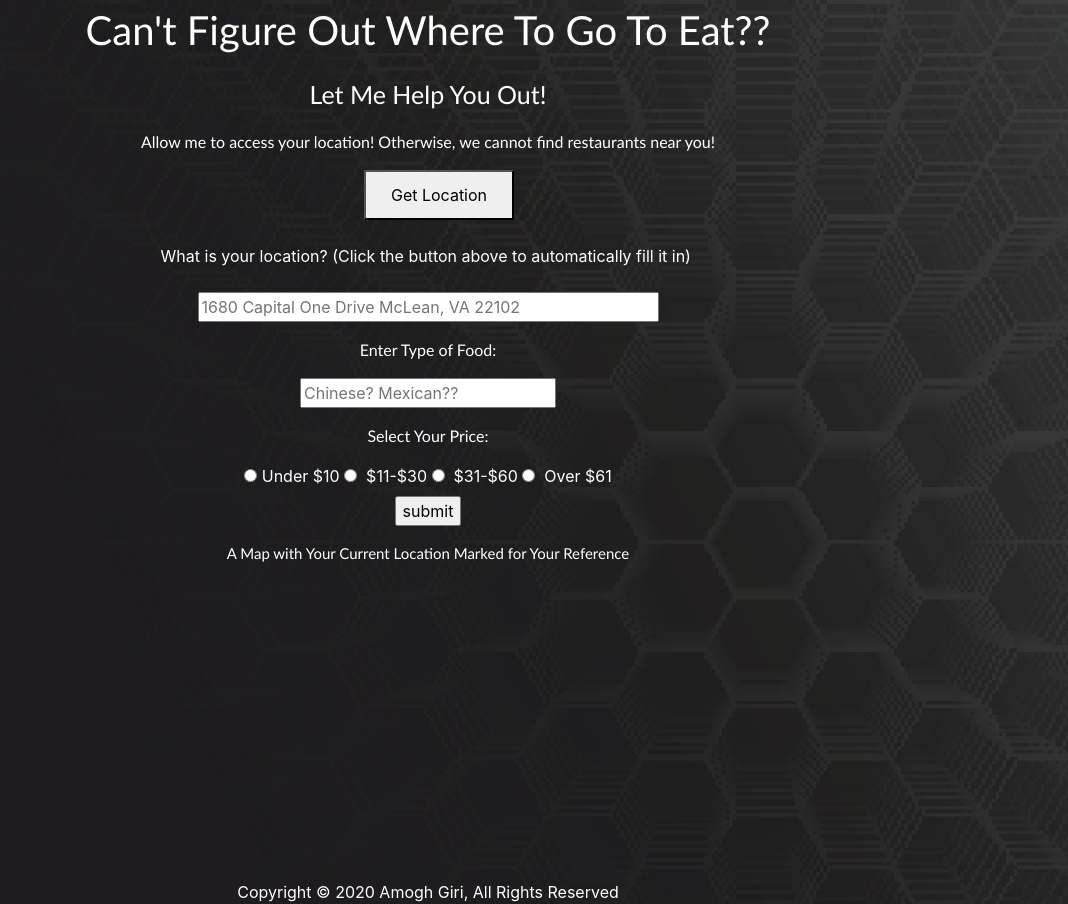
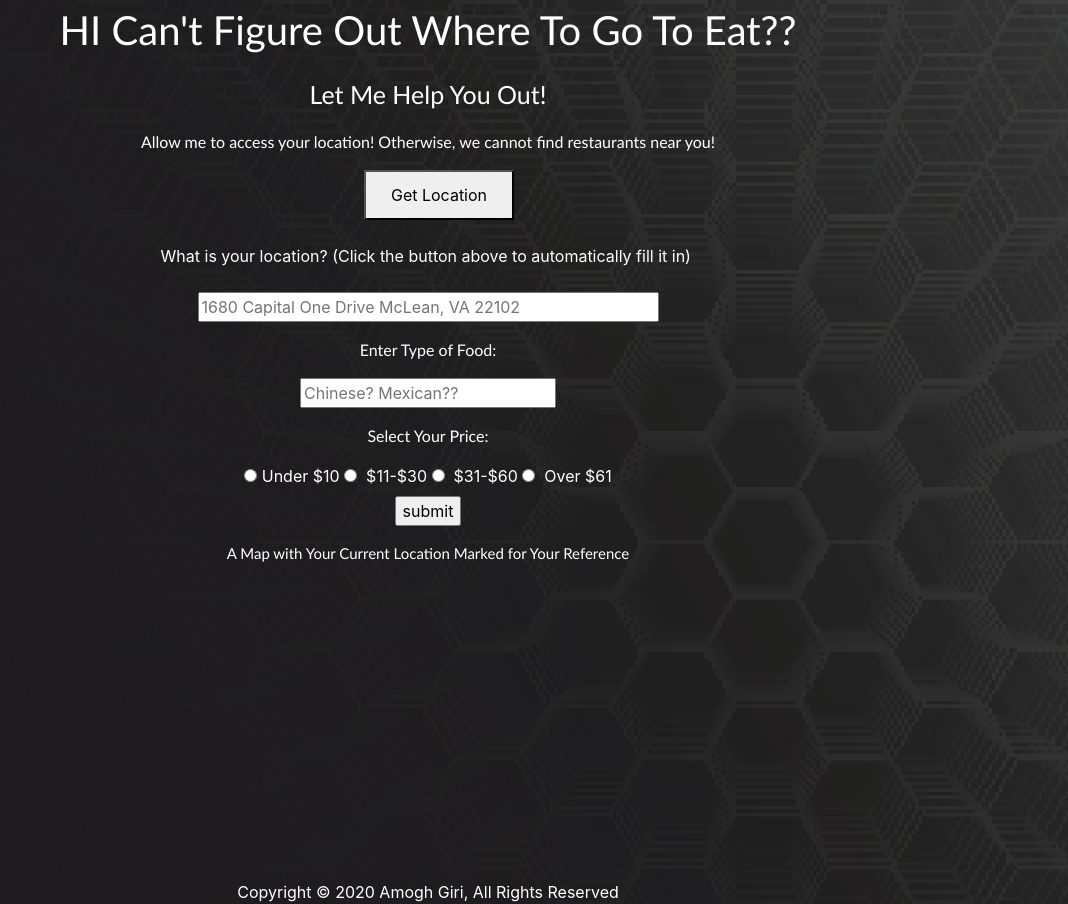
Before and after one commit to Amgg12301/Restaurant-Flask-App, a plain HTML site: page index.html in a window 1280 px wide. Shown: the whole page, without its empty margins (212-1280 px from the left). Drawn offline with nearby package versions, Linux system fonts and the light colour scheme.

Commit message:
Update index.html

```diff
--- a/index.html
+++ b/index.html
@@ -35,7 +35,7 @@ label {
 </head>
 <body>
 
-<p style="font-family:optima;color:white;size:10;font-size:40px">Can't Figure Out Where To Go To Eat??</p>
+<p style="font-family:optima;color:white;size:10;font-size:40px">HI Can't Figure Out Where To Go To Eat??</p>
 <p style="font-family:optima;color:white;size:10;font-size:25px">Let Me Help You Out!</p>
     <p style="font-family:optima;color:white;size:10" align = "center">Allow me to access your location! Otherwise, we cannot find restaurants near you!</p>
     <button type = "button" onclick="getLocation()" align = "center">Get Location</button>
```
